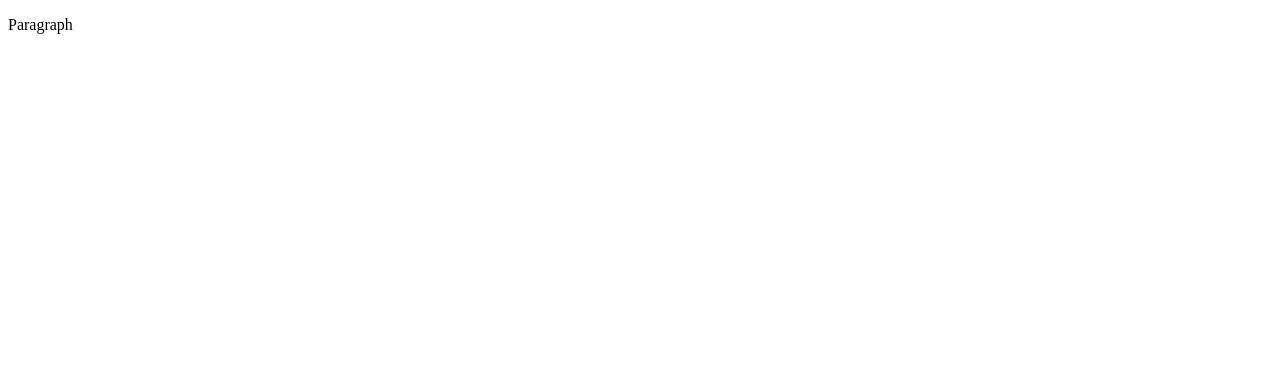
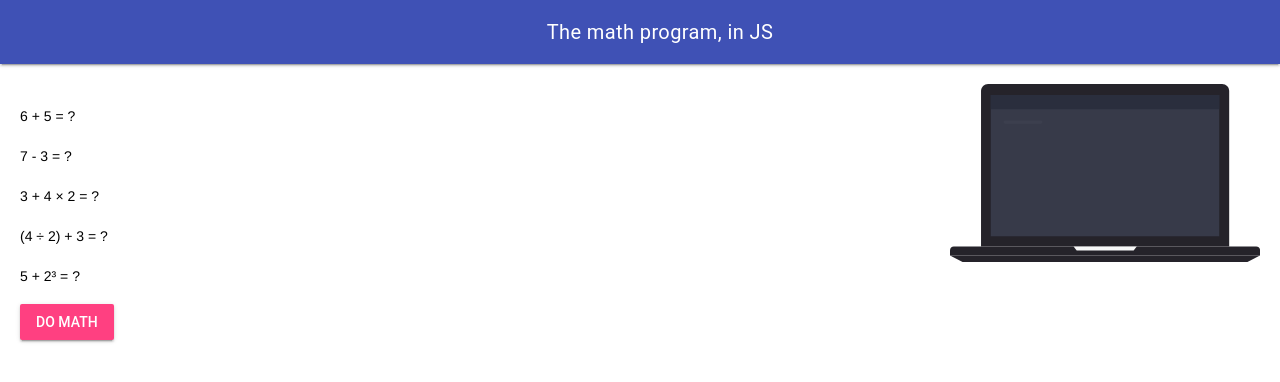
Before and after one commit to MTHS-ICD2O-1-2023/ICD2O-Unit-2-02-pablo-fiallos-granados, a plain HTML site: page index.html in a window 1280 px wide. Drawn offline with nearby package versions, Linux system fonts and the light colour scheme.

Commit message:
everything

```diff
--- a/css/style.css
+++ b/css/style.css
@@ -1,4 +1,31 @@
-/* Created by: Mr. Coxall
+/* Created by: Pablo Fiallos
 * Created on: Sep 2020
 * This file contains the CSS for index.html
 */
+
+.mdl-layout__header-row {
+  justify-content: center;
+  padding: 0;
+}
+
+.mdl-layout__content {
+  padding-left: 15pt;
+  padding-right: 15pt;
+  padding-top: 15pt;
+}
+
+body {
+  background-color: white;
+}
+
+p {
+  color: black;
+  font-family: Helvetica, Arial, sans-serif;
+  font-size: 1.5rem;
+  padding-top: 5pt;
+}
+
+img {
+  float: right;
+  width: 25%;
+}
--- a/index.html
+++ b/index.html
@@ -1,9 +1,55 @@
 <!DOCTYPE html>
 <html>
   <head>
-    <title>Title</title>
+    <meta charset="utf-8" />
+    <meta name="description" content="The math program, in JS" />
+    <meta name="keywords" content="mths, ics2o" />
+    <meta name="author" content="Mr. Coxall" />
+    <meta name="viewport" content="width=device-width, initial-scale=1.0" />
+    <link rel="stylesheet" href="./css/style.css" />
+    <link rel="stylesheet" href="https://fonts.googleapis.com/icon?family=Material+Icons" />
+    <link rel="stylesheet" href="https://code.getmdl.io/1.3.0/material.indigo-pink.min.css" />
+    <link rel="apple-touch-icon" sizes="180x180" href="apple-touch-icon.png" />
+    <link rel="icon" type="image/png" sizes="32x32" href="favicon-32x32.png" />
+    <link rel="icon" type="image/png" sizes="16x16" href="favicon-16x16.png" />
+    <link rel="manifest" href="site.webmanifest" />
+    <title>The math program, in JS</title>
   </head>
   <body>
-    <p>Paragraph</p>
+    <script defer src="https://code.getmdl.io/1.3.0/material.min.js"></script>
+    <script src="./js/script.js"></script>
+    <div class="mdl-layout mdl-js-layout mdl-layout--fixed-header">
+      <header class="mdl-layout__header">
+        <div class="mdl-layout__header-row">
+          <span class="mdl-layout-title">The math program, in JS</span>
+        </div>
+      </header>
+      <main class="mdl-layout__content">
+        <div class="right-image">
+          <img src="./images/notebook-animation.svg" alt="laptop image">
+        </div>
+        <br />
+          <!-- basic text -->
+          <div id="add-math">
+            <p>6 + 5 = ?</p>
+          </div>
+          <div id="subtract-math">
+            <p>7 - 3 = ?</p>
+          </div>
+          <div id="multiply-math">
+            <p>3 + 4 × 2 = ?</p>
+          </div>
+          <div id="divide-math">
+            <p>(4 ÷ 2) + 3 = ?</p>
+          </div>
+          <div id="exponent-math">
+            <p>5 + 2³ = ?</p>
+          </div>
+          <!-- Raised button with ripple -->
+          <button class="mdl-button mdl-js-button mdl-button--raised mdl-js-ripple-effect mdl-button--accent" onclick="doMathClicked()">
+            Do math
+          </button>
+      </main>
+    </div>
   </body>
 </html>
--- a/js/script.js
+++ b/js/script.js
@@ -3,3 +3,14 @@
 // Created by: Mr. Coxall
 // Created on: Sep 2020
 // This file contains the JS functions for index.html
+
+/**
+ * Do basic math.
+ */
+function doMathClicked() {
+  document.getElementById("add-math").innerHTML = "<p>6 + 5 = " + (6 + 5) + "</p>"
+  document.getElementById("subtract-math").innerHTML = "<p>7 - 3 =  " + (7 - 3) + "</p>"
+  document.getElementById("multiply-math").innerHTML = "<p>3 + 4 × 2 = " + (3 + 4 * 2) + "</p>"
+  document.getElementById("divide-math").innerHTML = "<p>(4 ÷ 2) + 3 = " + (4 / 2 + 3) + "</p>"
+  document.getElementById("exponent-math").innerHTML = "<p>5 + 2³ = " + (5 + 2 ** 3) + "</p>"
+}
```
